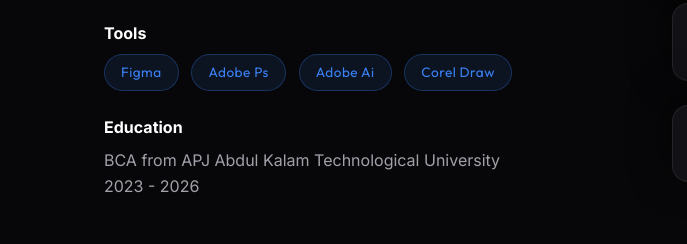
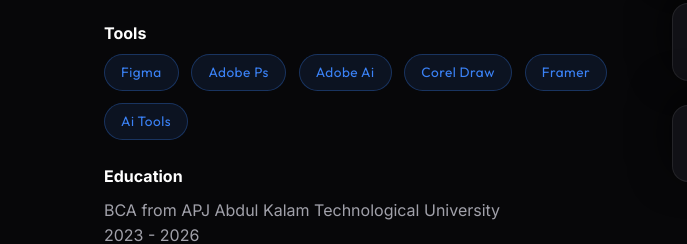
Before and after one commit to TabishKhantk7/Tabish-Portfolio, a plain HTML site: page index.html in a window 1280 px wide. Shown: the part 1269-1513 px from the top of the page, 0-687 px from the left. Drawn offline with Linux system fonts and the light colour scheme.

Commit message:
Add Framer and Ai Tools to Tools list

```diff
--- a/index.html
+++ b/index.html
@@ -107,6 +107,8 @@
                             <span>Adobe Ps</span>
                             <span>Adobe Ai</span>
                             <span>Corel Draw</span>
+                            <span>Framer</span>
+                            <span>Ai Tools</span>
                         </div>
 
                         <h4 style="margin-bottom: 0.5rem; color: #fff; margin-top: 1.5rem;">Education</h4>
```
